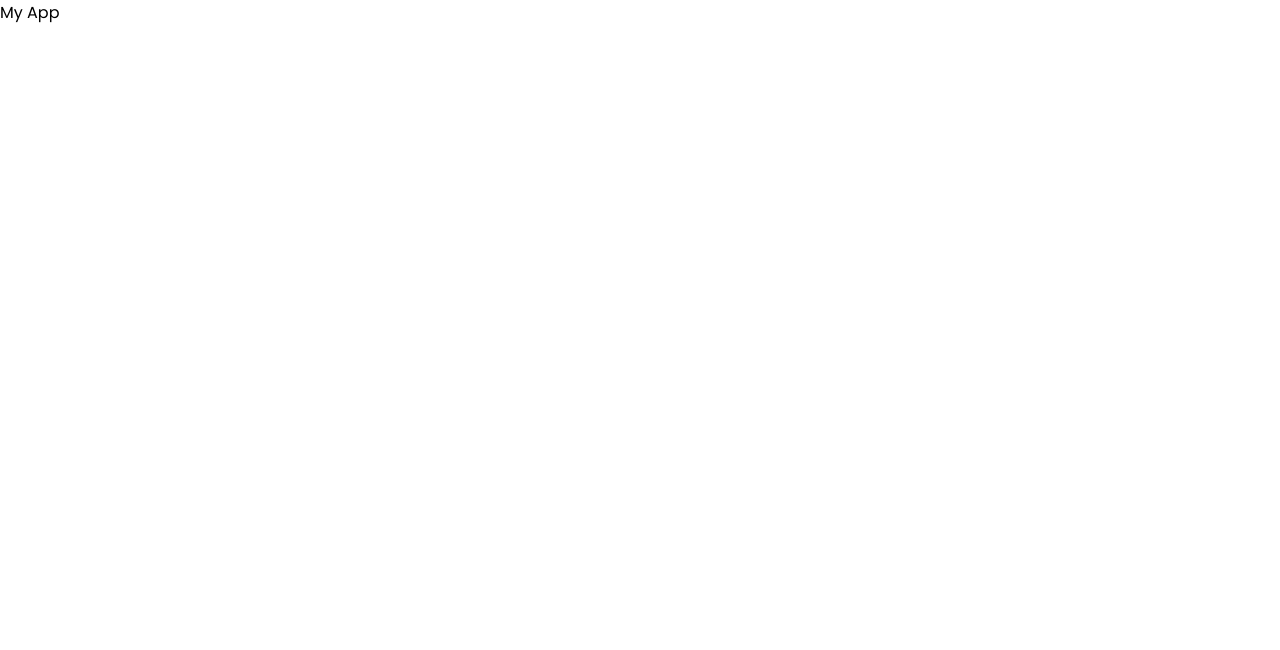
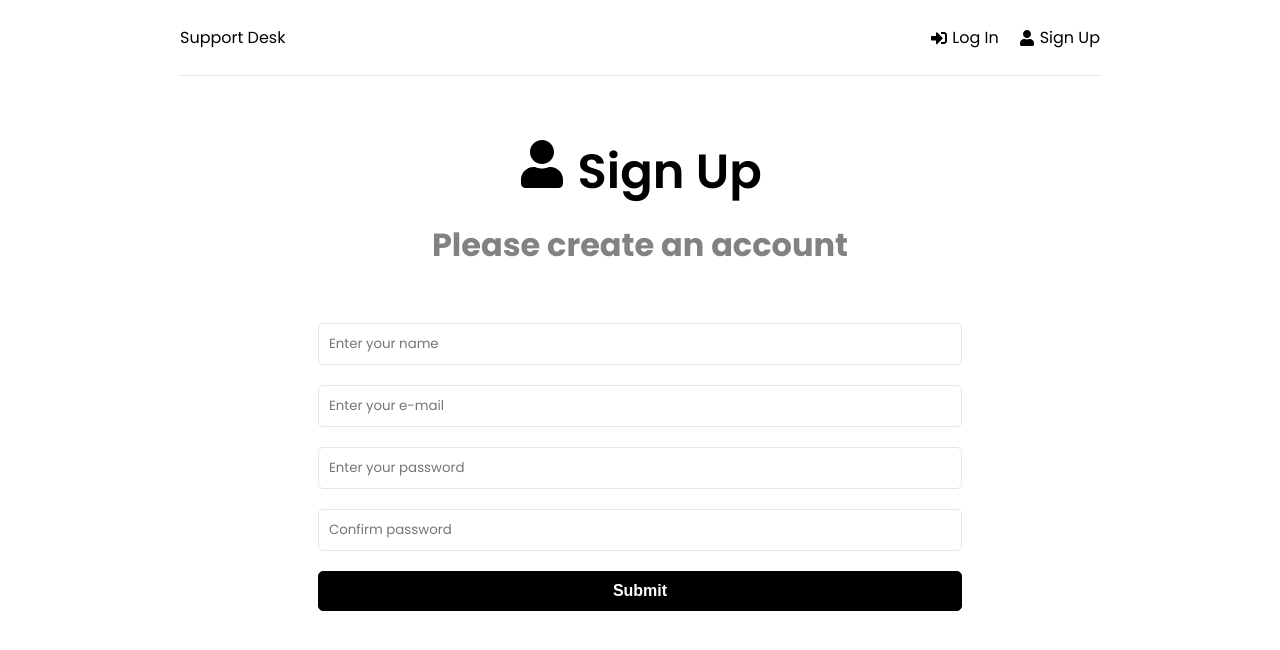
Before and after one commit to anamarialoga/client-support-app, a React (Create React App) app in the folder frontend/: page /register in a window 1280 px wide. Shown: the top 650 px of the page. Built offline with nearby package versions, Linux system fonts and the light colour scheme.

Commit message:
designed Home, Login, Sign Up pages

```diff
--- a/frontend/package.json
+++ b/frontend/package.json
@@ -14,7 +14,7 @@
     "react-modal": "^3.14.4",
     "react-router-dom": "^6.2.2",
     "react-scripts": "5.0.0",
-    "toastify": "^2.0.1",
+    "react-toastify": "^8.2.0",
     "web-vitals": "^2.1.4"
   },
   "scripts": {
--- a/frontend/src/App.js
+++ b/frontend/src/App.js
@@ -1,8 +1,26 @@
+import {BrowserRouter as Router, Routes, Route} from 'react-router-dom'
+import { ToastContainer } from "react-toastify";
+import 'react-toastify/dist/ReactToastify.css';
+import { Header } from './components/Header';
+import { Home } from './pages/Home';
+import { Login } from './pages/Login';
+import { Register } from './pages/Register';
+
 function App() {
   return (
-    <div>
-      My App
-    </div>
+    <>
+      <Router>
+        <div className='container'>
+          <Header/>
+          <Routes>
+            <Route path='/' element={<Home/>}/>
+            <Route path='/login' element={<Login/>}/>
+            <Route path='/register' element={<Register/>}/>
+          </Routes>
+        </div>
+      </Router>
+      <ToastContainer />
+    </>
   );
 }
 
--- /dev/null
+++ b/frontend/src/components/Header.jsx
@@ -0,0 +1,29 @@
+import React from 'react';
+import {FaSignInAlt, FaUser} from 'react-icons/fa'
+import { Link } from 'react-router-dom';
+
+export const Header = () => {
+    return (
+        <header className='header'>
+            <div className="logo">
+                <Link to="/">
+                    Support Desk
+                </Link>
+            </div>
+            <ul>
+                <li>
+                    <Link to='/login'>
+                        <FaSignInAlt/>
+                        Log In
+                    </Link>
+                </li>
+                <li>
+                    <Link to='/register'>
+                        <FaUser/>
+                        Sign Up
+                    </Link>
+                </li>
+            </ul>
+        </header>
+    );
+};
--- /dev/null
+++ b/frontend/src/pages/Home.jsx
@@ -0,0 +1,21 @@
+import { Link } from 'react-router-dom'
+import { FaQuestionCircle, FaTicketAlt } from 'react-icons/fa'
+
+export const Home = () => {
+  return (
+    <>
+      <section className='heading'>
+        <h1>What do you need help with?</h1>
+        <p>Please choose from an option below</p>
+      </section>
+
+      <Link to='/new-ticket' className='btn btn-reverse btn-block'>
+        <FaQuestionCircle /> Create New Ticket
+      </Link>
+
+      <Link to='/tickets' className='btn btn-block'>
+        <FaTicketAlt /> View My Tickets
+      </Link>
+    </>
+  )
+}
--- /dev/null
+++ b/frontend/src/pages/Login.jsx
@@ -0,0 +1,51 @@
+import React, { useState } from 'react';
+import {FaSignInAlt} from 'react-icons/fa'
+import { toast } from "react-toastify";
+toast.configure();
+
+export const Login = () => {
+    const [formData, setFormData] = useState({
+        email: "",
+        password: "",
+    })
+
+    const onChange=(e)=>{
+       setFormData((prevState)=> ({
+           ...prevState,
+           [e.target.id]: e.target.value
+       }))
+    }
+
+    const onSubmit = (e) => {
+        e.preventDefault();
+        console.log('log in');
+    }
+
+    const { email, password} = formData;
+
+    return (
+    <>
+        <section className="heading">
+            <h1>
+                <FaSignInAlt/> Log In
+            </h1>
+            <p>Please log in to your account</p>
+        </section>
+        <section className="form">
+            <form noValidate={false} onSubmit={onSubmit}>
+                <div className="form-group">
+                    <input className='form-control' type='email' id='email' value={email} onChange={onChange} placeholder="Enter your e-mail" required/>
+                </div>
+                <div className="form-group">
+                    <input className='form-control' type='password' id='password' value={password} onChange={onChange} placeholder="Enter your password" required/>
+                </div>
+                <div className="form-group">
+                    <button type='submit' className='btn btn-block' >
+                        Submit
+                    </button>
+                </div>
+            </form>
+        </section>
+    </>
+    );
+};
--- /dev/null
+++ b/frontend/src/pages/Register.jsx
@@ -0,0 +1,62 @@
+import React, { useState } from 'react';
+import {FaUser} from 'react-icons/fa'
+import { toast } from "react-toastify";
+toast.configure();
+
+export const Register = () => {
+    const [formData, setFormData] = useState({
+        name: "",
+        email: "",
+        password: "",
+        password2: ""
+    })
+
+    const onChange=(e)=>{
+       setFormData((prevState)=> ({
+           ...prevState,
+           [e.target.id]: e.target.value
+       }))
+    }
+
+    const onSubmit = (e) => {
+        e.preventDefault();
+
+        if(password2 !== password){
+            toast.error('Passwords do not match!')
+        }
+    }
+
+    const {name, email, password, password2} = formData;
+
+    return (
+    <>
+        <section className="heading">
+            <h1>
+                <FaUser/> Sign Up
+            </h1>
+            <p>Please create an account</p>
+        </section>
+        <section className="form">
+            <form noValidate={false} onSubmit={onSubmit}>
+                <div className="form-group">
+                    <input className='form-control' type='text' id='name' value={name} onChange={onChange} placeholder="Enter your name" required/>
+                </div>
+                <div className="form-group">
+                    <input className='form-control' type='email' id='email' value={email} onChange={onChange} placeholder="Enter your e-mail" required/>
+                </div>
+                <div className="form-group">
+                    <input className='form-control' type='password' id='password' value={password} onChange={onChange} placeholder="Enter your password" required/>
+                </div>
+                <div className="form-group">
+                    <input className='form-control' type='password' id='password2' value={password2} onChange={onChange} placeholder="Confirm password" required/>
+                </div>
+                <div className="form-group">
+                    <button type='submit' className='btn btn-block' >
+                        Submit
+                    </button>
+                </div>
+            </form>
+        </section>
+    </>
+    );
+};
```
Also changed, not shown: 1 other file (tests, documents, lock files or other folders).
